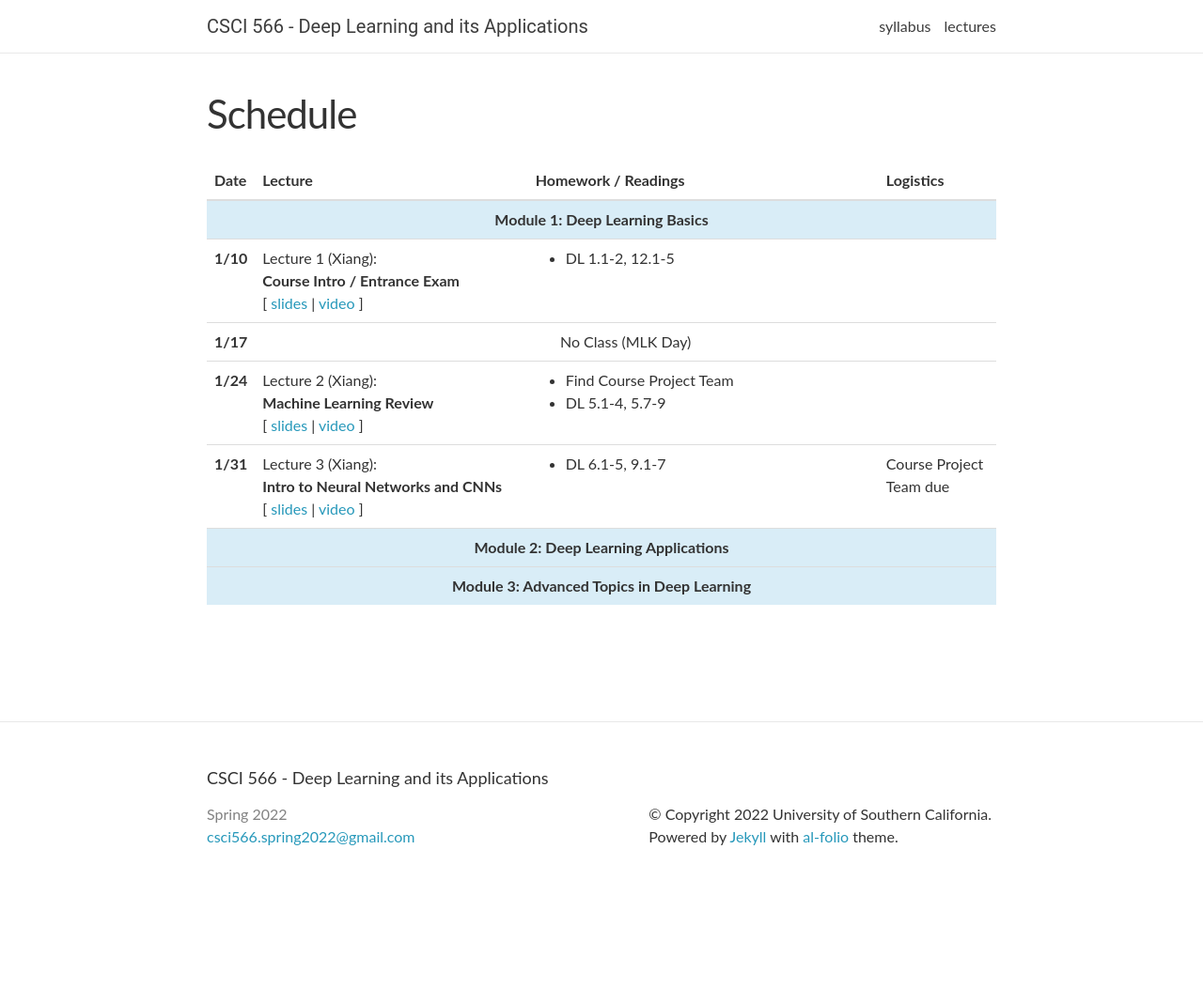
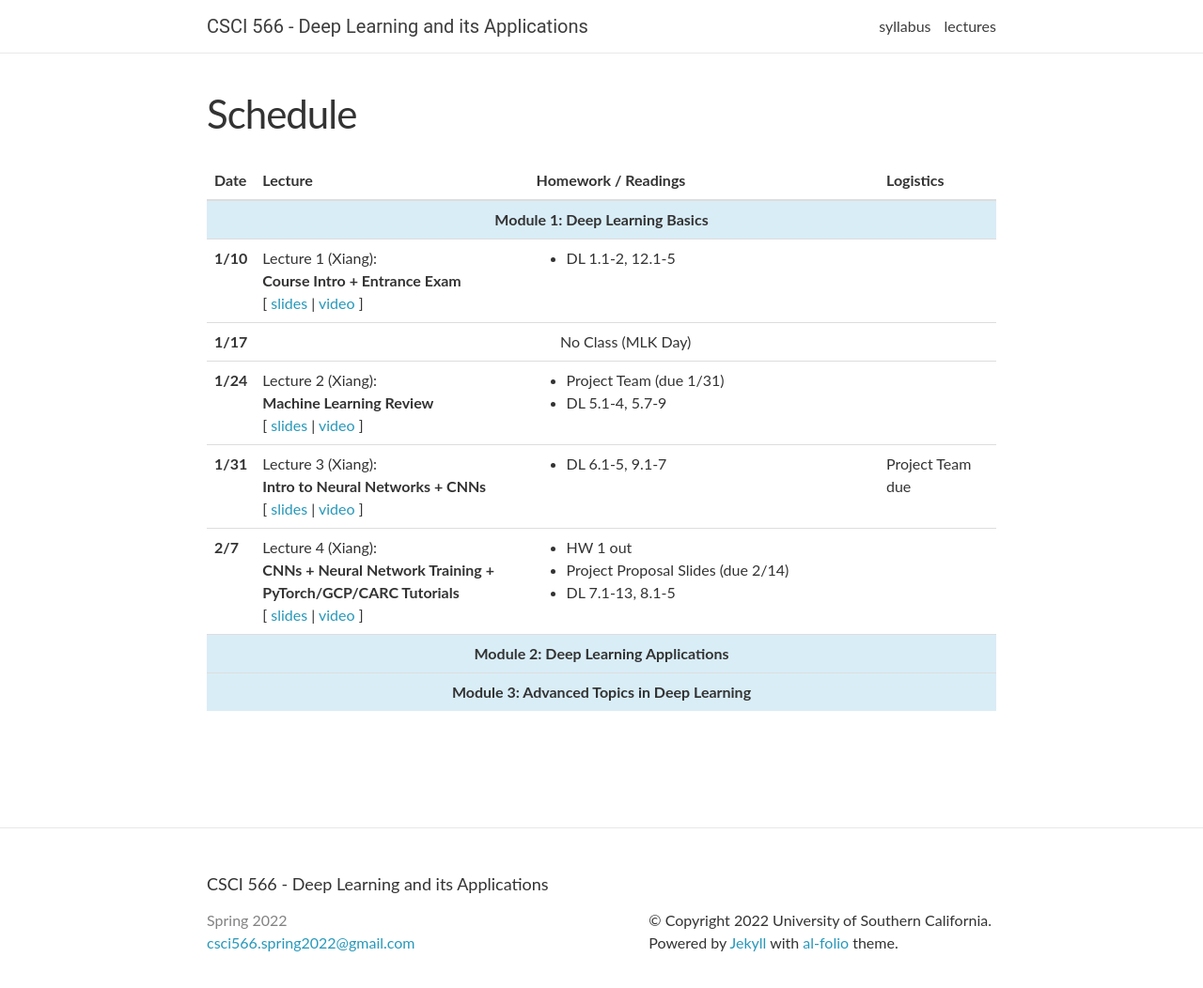
Before and after one commit to ndennler/csci566-spring2022.github.io, a Jekyll site: the page built from _pages/lectures.md, in a window 1280 px wide and 1077 px high. Shown: the top 1052 px of the window at 94% size. Built offline with Jekyll 4.4.1, drawn with Linux system fonts in a browser that asks for light colours; nearby versions of some CDN libraries; comment, search, counter and statistics services are not loaded.

Commit message:
Add 2/7 lecture

```diff
--- a/_data/lectures.yml
+++ b/_data/lectures.yml
@@ -3,7 +3,7 @@
 - date: 1/10
   lecturer: Xiang
   title: >
-    <strong>Course Intro / Entrance Exam</strong>
+    <strong>Course Intro + Entrance Exam</strong>
   slides: "https://drive.google.com/file/d/1O17Ekx65TFMS3XEjcbAXnW7hb6seZO5p/view?usp=sharing"
   video: "https://drive.google.com/file/d/1NfZUxrP0N0ep_ojVqgI2ofGtw0FJWMgg/view?usp=sharing"
   homework:
@@ -20,19 +20,31 @@
   slides: "https://drive.google.com/file/d/1vII9eDy99mzXPaT_VGrcwCOBLSHxjm6M/view?usp=sharing"
   video: "https://drive.google.com/file/d/19POVCwRt_l1-HytTQ21iGb399mSg307V/view?usp=sharing"
   homework:
-    - Find Course Project Team
+    - Project Team (due 1/31)
     - DL 5.1-4, 5.7-9
   logistics:
 
 - date: 1/31
   lecturer: Xiang
   title: >
-    <strong>Intro to Neural Networks and CNNs</strong>
+    <strong>Intro to Neural Networks + CNNs</strong>
   slides: "https://drive.google.com/file/d/1gk0gXYkpg7vk_xl1k8AkYgqBBaoeWCuR/view?usp=sharing"
   video: "https://drive.google.com/file/d/1TdPyfL-KsfFlfh7Iy45OhJMVRJUMkQx_/view?usp=sharing"
   homework:
     - DL 6.1-5, 9.1-7
-  logistics: Course Project Team due
+  logistics: Project Team due
+
+- date: 2/7
+  lecturer: Xiang
+  title: >
+    <strong> CNNs + Neural Network Training + PyTorch/GCP/CARC Tutorials</strong>
+  slides: "https://drive.google.com/file/d/1uacLC9VRKnGxiiplsFqPHhg83zDQzZ54/view?usp=sharing"
+  video: "https://drive.google.com/file/d/1RUxusw3RXpKKFO1UcQuz1tUioY6HOTWD/view?usp=sharing"
+  homework:
+    - HW 1 out
+    - Project Proposal Slides (due 2/14)
+    - DL 7.1-13, 8.1-5
+  logistics:
 
 - title: "Module 2: Deep Learning Applications"
 
```
